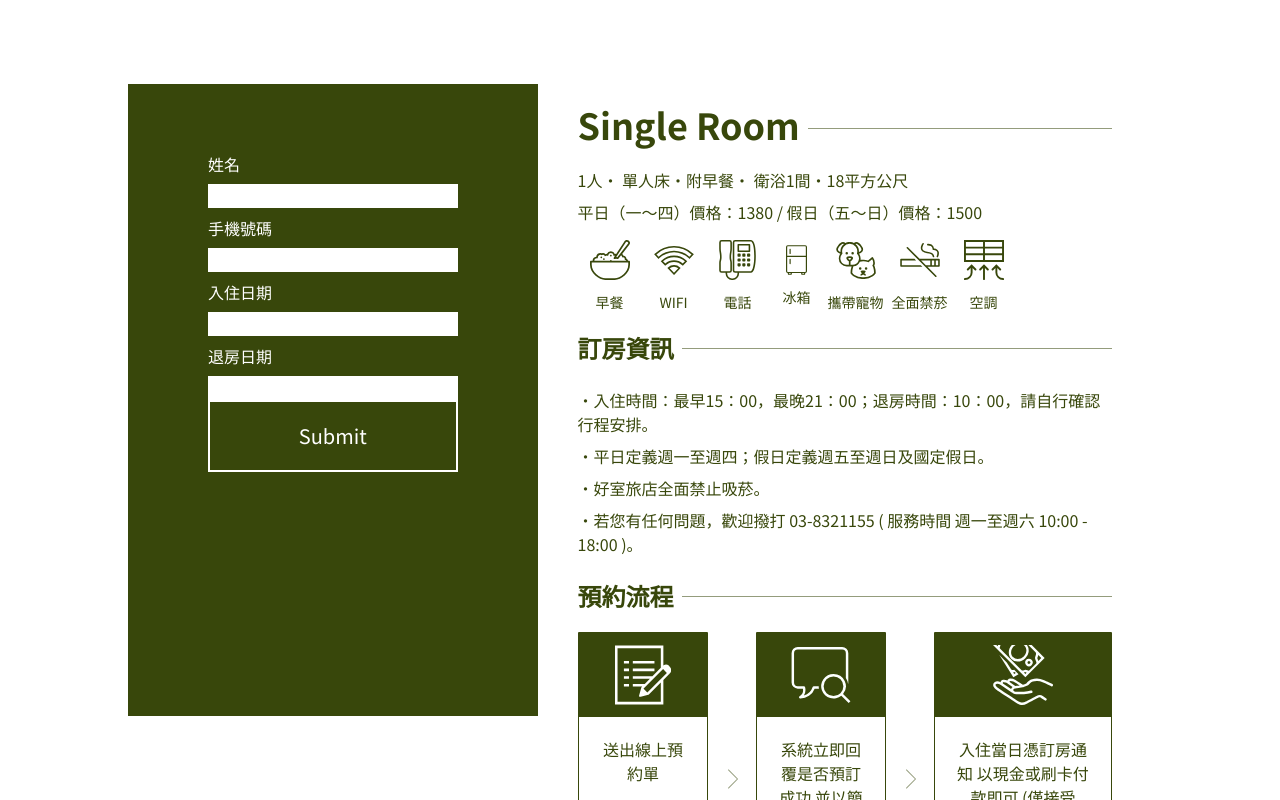
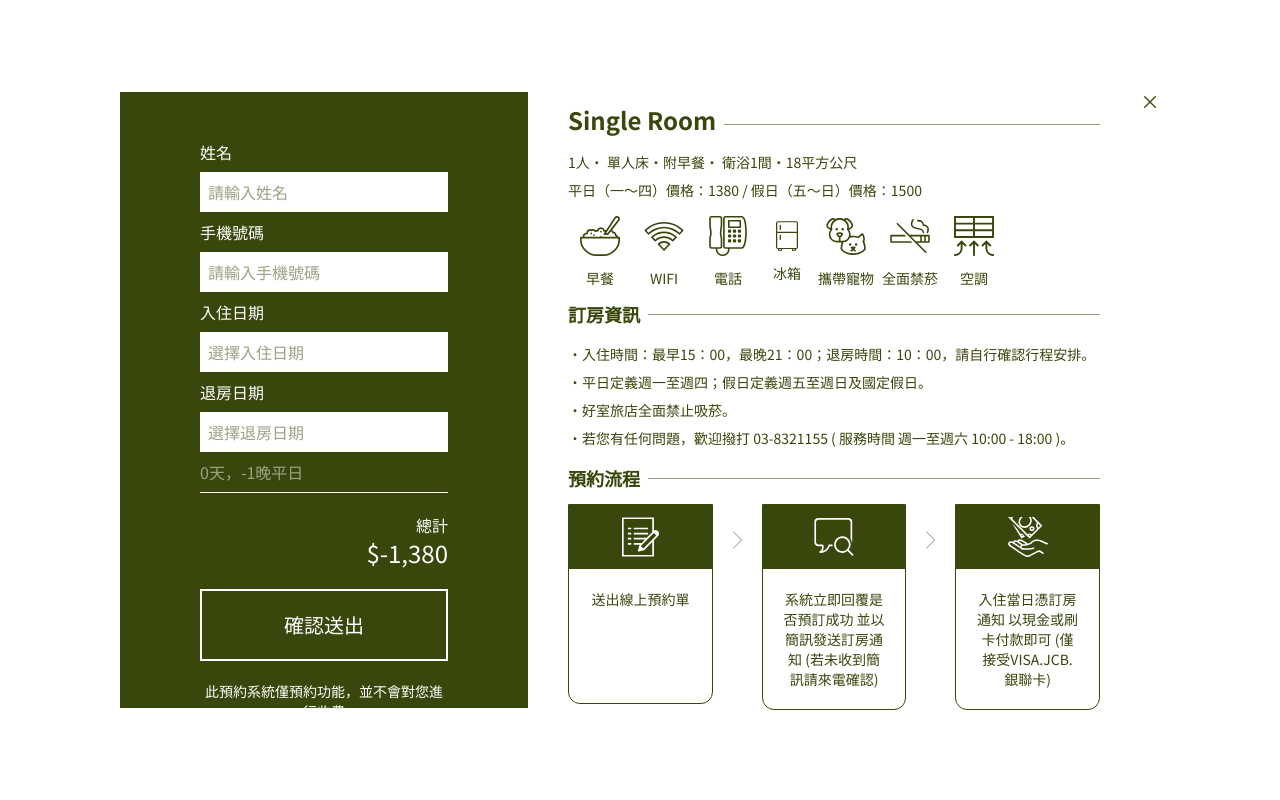
Before and after one commit to iamlouxu/hotel-web, a React (Vite) app: page /checkout in a window 1280 px wide. Built offline with nearby package versions, Linux system fonts and the light colour scheme.

Commit message:
feat:add form and style page

```diff
--- a/src/pages/Checkout.jsx
+++ b/src/pages/Checkout.jsx
@@ -1,13 +1,16 @@
-import { useForm } from "react-hook-form";
+import { useForm, Controller, useWatch } from "react-hook-form";
 import { roomData, defaultRoomInfo } from "../store/room-data";
+import DatePicker from "react-datepicker";
+import "react-datepicker/dist/react-datepicker.css";
+import { useEffect, useState } from "react";
 
-const Title = ({ fontSize, title, size = false }) => {
+const Title = ({ fontSize, title, isBigger = false }) => {
   return (
-    <div className="flex flex-row items-center gap-2 py-5">
+    <div className="flex flex-row items-center gap-2 py-3">
       <h2 className={`${fontSize} font-bold whitespace-nowrap`}>{title}</h2>
       <div
         className={`w-full border-b-1 border-[#949C7C] border-opacity-50 ${
-          size && "pt-2"
+          isBigger && "pt-2"
         }`}
       ></div>
     </div>
@@ -16,16 +19,16 @@ const Title = ({ fontSize, title, size = false }) => {
 
 const ReserveFlowCard = () => {
   return (
-    <div className="flex flex-row">
+    <div className="flex flex-row w-full items-start h-full">
       {defaultRoomInfo.reserveFlow.map((flow) => {
         const isLastCard = flow.id === defaultRoomInfo.reserveFlow.length;
 
         return (
-          <div className="flex flex-row w-full gap-5">
-            <div className="flex flex-col justify-center max-w-[300px] w-full border border-[#38470B] rounded-b-xl h-full">
+          <>
+            <div className="flex flex-col justify-start  max-w-[300px] w-full border border-[#38470B] rounded-b-xl min-h-[200px]">
               <div className="w-full py-3 bg-[#38470B] flex justify-center">
                 <img
-                  className="max-w-[60px] aspect-square object-contain w-full"
+                  className="max-w-[40px] aspect-square object-contain w-full"
                   src={flow.img}
                   alt="Flow Icon"
                 />
@@ -35,32 +38,55 @@ const ReserveFlowCard = () => {
               </div>
             </div>
             {!isLastCard && (
-              <div className="py-5 flex pr-5">
+              <div className="py-5 flex px-5">
                 <img
-                  className="max-w-[10px] aspect-square object-contain"
+                  className="w-8 h-8 object-contain"
                   src={defaultRoomInfo.arrowImg}
                   alt="Arrow Icon"
                 />
               </div>
             )}
-          </div>
+          </>
         );
       })}
     </div>
   );
 };
 
-const Form = () => {
+const Form = ({ setReserveSuccess }) => {
   const {
     register,
     handleSubmit,
-    watch,
-    formState: { errors },
-  } = useForm();
+    setValue,
+    control,
+    formState: { errors, isSubmitting },
+  } = useForm({
+    defaultValues: {
+      name: "",
+      phoneNumber: "",
+      checkIn: null,
+      checkOut: null,
+    },
+  });
 
-  const onSubmit = (data) => console.log(data);
+  const checkIn = useWatch({ control, name: "checkIn" });
+  const checkOut = useWatch({ control, name: "checkOut" });
 
-  console.log(watch("example")); // watch input value by passing the name of it
+  const [nights, setNights] = useState(0);
+  useEffect(() => {
+    if (checkIn && checkOut) {
+      console.log(checkIn, checkOut);
+      const days = Math.ceil((checkOut - checkIn) / (1000 * 60 * 60 * 24));
+      setNights(days);
+    }
+  }, [checkIn, checkOut]);
+
+  const onSubmit = async (data) => {
+    await new Promise((r) => setTimeout(r, 1000));
+    console.log(data);
+    setReserveSuccess(true);
+  };
+
   return (
     <>
       <form className="flex flex-col" onSubmit={handleSubmit(onSubmit)}>
@@ -69,54 +95,154 @@ const Form = () => {
         </label>
         <input
           id="name"
-          className="bg-white"
-          defaultValue="test"
-          {...register("example")}
+          className="bg-white text-[#38470B] p-2"
+          placeholder="請輸入姓名"
+          {...register("name", { required: "此欄位為必填" })}
         />
+        {errors.name && <p className="text-gray-300">{errors.name.message}</p>}
         <label htmlFor="phoneNumber" className="py-2">
           手機號碼
         </label>
         <input
           id="phoneNumber"
-          className="bg-white"
-          {...register("exampleRequired", { required: true })}
+          className="bg-white text-[#38470B] p-2"
+          placeholder="請輸入手機號碼"
+          {...register("phoneNumber", {
+            required: "此欄位為必填",
+            pattern: {
+              value: /^09\d{8}$/,
+              message: "請輸入正確的手機號碼",
+            },
+          })}
         />
-        <label htmlFor="inRoom" className="py-2">
+        {errors.phoneNumber && (
+          <p className="text-gray-300">{errors.phoneNumber.message}</p>
+        )}
+        <label htmlFor="checkIn" className="py-2">
           入住日期
         </label>
-        <input
-          id="inRoom"
-          className="bg-white"
-          {...register("exampleRequired", { required: true })}
+        <Controller
+          id="checkIn"
+          name="checkIn"
+          control={control}
+          render={({ field }) => (
+            <DatePicker
+              className="bg-white text-[#38470B] p-2 w-full"
+              placeholderText="選擇入住日期"
+              selected={field.value}
+              rules={{
+                required: "請選擇入住日期",
+              }}
+              onChange={(date) => {
+                field.onChange(date);
+                if (checkOut && date && checkOut <= date) {
+                  setValue("checkOut", null);
+                }
+              }}
+              dateFormat="yyyy-MM-dd"
             />
-        <label htmlFor="outRoom" className="py-2">
+          )}
+        />
+        {errors.checkIn && (
+          <p className="text-gray-300">{errors.checkIn.message}</p>
+        )}
+        <label htmlFor="checkOut" className="py-2">
           退房日期
         </label>
-        <input
-          id="outRoom"
-          className="bg-white"
-          {...register("exampleRequired", { required: true })}
+        <Controller
+          id="checkOut"
+          name="checkOut"
+          control={control}
+          rules={{
+            required: "請選擇退房日期",
+            validate: (value) =>
+              (checkIn && value > checkIn) || "退房日期必須晚於入住日期",
+          }}
+          render={({ field }) => (
+            <DatePicker
+              className="bg-white text-[#38470B] p-2 w-full"
+              placeholderText="選擇退房日期"
+              selected={field.value}
+              onChange={field.onChange}
+              dateFormat="yyyy-MM-dd"
+              minDate={checkIn}
+              disabled={!checkIn}
             />
-        {/* errors will return when field validation fails  */}
-        {errors.exampleRequired && <span>This field is required</span>}
+          )}
+        />
+        {errors.checkOut && (
+          <p className="text-gray-300">{errors.checkOut.message}</p>
+        )}
+        <p className="py-2 opacity-50">
+          {nights}天，{nights - 1}晚平日
+        </p>
+        <hr />
+        <div className="flex flex-col items-end py-5">
+          <p className="block">總計</p>
+          <h2 className="block text-2xl">
+            ${(roomData[0].price * (nights - 1)).toLocaleString()}
+          </h2>
+        </div>
 
-        <input className="border-2 border-white py-5 text-xl" type="submit" />
+        <button
+          className="border-2 border-white py-5 text-xl cursor-pointer hover:bg-[#949C7C] hover:border-transparent"
+          type="submit"
+          disabled={isSubmitting}
+        >
+          {isSubmitting ? "送出中..." : "確認送出"}
+        </button>
+        <p className="py-5 text-center text-sm">
+          此預約系統僅預約功能，並不會對您進行收費
+        </p>
       </form>
     </>
   );
 };
 
 const Checkout = () => {
+  const [reserveSuccess, setReserveSuccess] = useState(false);
   return (
     <div className="fixed inset-0 z-50 flex items-center justify-center">
-      <div className="absolute inset-0 bg-white mx-[128px] my-[84px]">
+      <div
+        className={`absolute p-5 inset-0 ${
+          reserveSuccess ? "bg-[#38470B]" : "bg-white"
+        } mx-25 my-18 flex flex-row`}
+      >
+        {reserveSuccess ? (
+          <div className="flex flex-col items-center justify-center text-white w-full h-full bg-[#38470B]">
+            <div className="relative w-[124px] h-[124px]">
+              <img
+                className="iconImg w-[124px] h-[124px] scale-200 absolute top-1/2 left-1/2 -translate-x-1/2 -translate-y-1/2"
+                src="/icon/board.svg"
+                alt="board"
+              />
+              <img
+                className="iconImg absolute  top-1/2 left-1/2 -translate-x-1/2 -translate-y-1/2"
+                src="/icon/okB.svg"
+                alt="ok"
+              />
+            </div>
+            <div className="flex flex-col items-center justify-center gap-10 pt-10">
+              <h2 className="text-6xl">預約成功</h2>
+              <p className="text-center">
+                請留意簡訊發送訂房通知，入住當日務必出示此訂房通知，
+                <br />
+                若未收到簡訊請來電確認，謝謝您
+              </p>
+            </div>
+          </div>
+        ) : (
           <div className="flex flex-row w-full h-full">
-          <div className="bg-[#38470B] w-2/5 text-white px-20 pt-15 pb-10">
-            <Form />
+            <div className="bg-[#38470B] w-2/5 text-white px-20 pb-5 pt-10">
+              <Form setReserveSuccess={setReserveSuccess} />
             </div>
-          <div className="w-3/5 text-[#38470B] px-10">
+            <div className="w-3/5 text-[#38470B] text-sm px-10">
               <div className="flex flex-col">
-              <Title fontSize="text-4xl" title={roomData[0].name} size={true} />
+                <Title
+                  fontSize="text-2xl"
+                  title={roomData[0].name}
+                  isBigger={true}
+                />
                 {roomData[0].description.map((item) => {
                   return (
                     <p className="py-1">
@@ -134,23 +260,45 @@ const Checkout = () => {
                           src={image.url}
                           alt={image.name}
                         />
-                      <p className="text-center text-sm block">{image.name}</p>
+                        <p className="text-center text-sm block">
+                          {image.name}
+                        </p>
                       </div>
                     );
                   })}
                 </div>
                 <div>
-                <Title fontSize="text-2xl" title="訂房資訊" />
+                  <Title fontSize="text-lg" title="訂房資訊" />
                   {defaultRoomInfo.roomInfo.map((info) => {
                     return <p className="py-1">{info}</p>;
                   })}
                 </div>
                 <div>
-                <Title fontSize="text-2xl" title="預約流程" />
+                  <Title fontSize="text-lg" title="預約流程" />
                   <ReserveFlowCard />
                 </div>
               </div>
             </div>
+            <div></div>
+          </div>
+        )}
+        <div>
+          <button
+            className={`group cursor-pointer w-5 h-5 flex items-center justify-center ${
+              reserveSuccess ? "bg-[#38470B]" : "hover:bg-[#38470B]"
+            } hover:rounded-xl transition-all duration-200`}
+            onClick={() => {}}
+          >
+            <img
+              src="/icon/cancelC.svg"
+              alt="cancel"
+              className={`transition-all duration-200 ${
+                reserveSuccess
+                  ? "brightness-0 invert"
+                  : "group-hover:brightness-0 group-hover:invert"
+              }`}
+            />
+          </button>
         </div>
       </div>
     </div>
```
Lines whose indentation alone changed are shown as unchanged.
